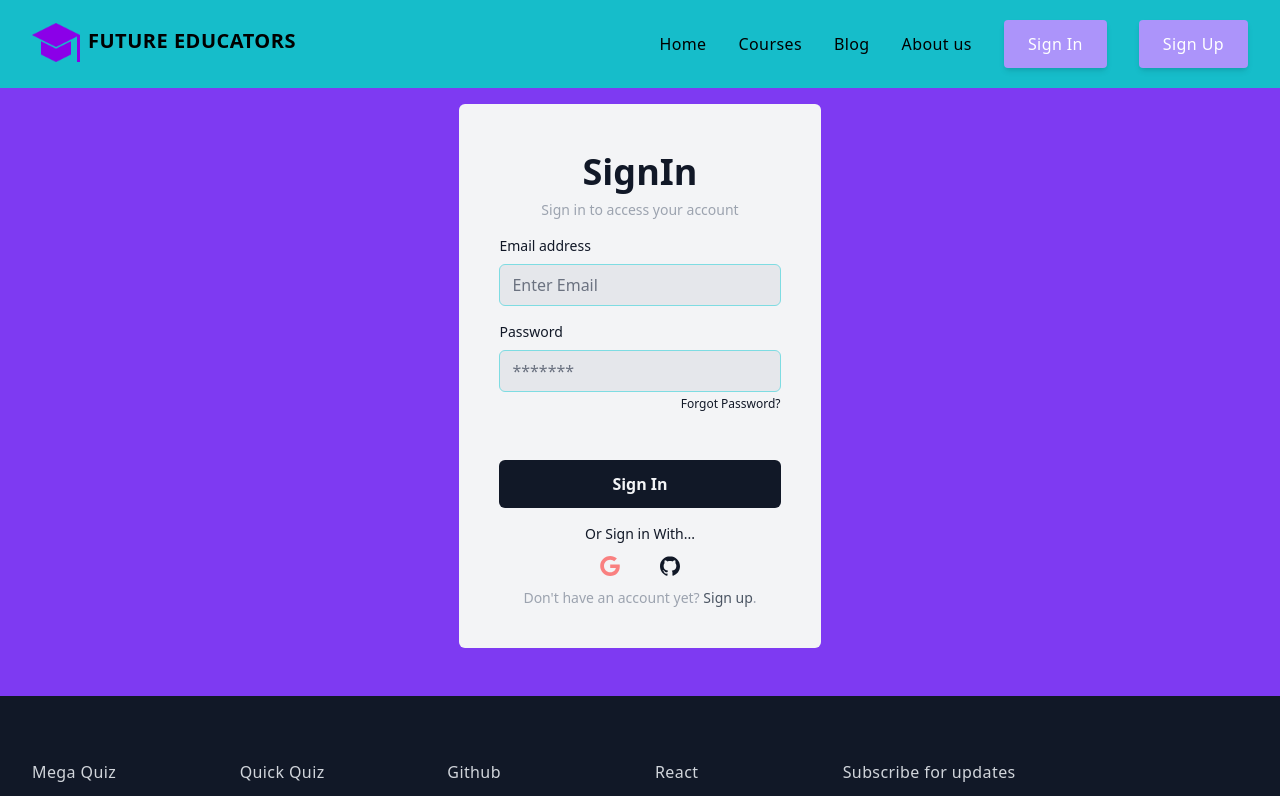
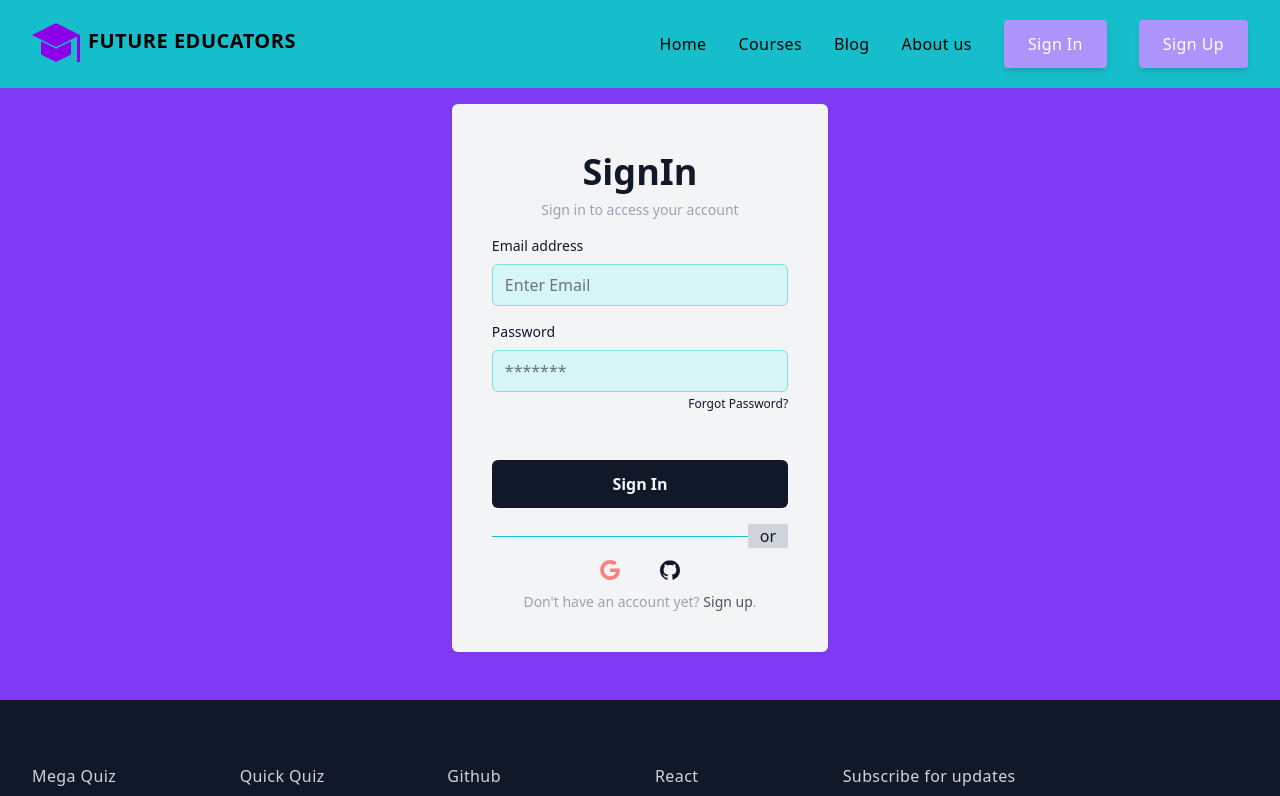
Before and after one commit to mazharulshameem/future-educators, a React (Create React App) app: page /signin in a window 1280 px wide. Shown: the top 796 px of the page. Built offline with nearby package versions, Linux system fonts and the light colour scheme.

Commit message:
Home page added

```diff
--- /dev/null
+++ b/src/components/Home/Home.jsx
@@ -0,0 +1,23 @@
+import React from "react";
+import { Outlet } from "react-router-dom";
+import Header from "../Header";
+import LeftBar from "../LeftBar/LeftBar";
+const Home = () => {
+  return (
+    <div>
+      <div>
+        <Header></Header>
+      </div>
+      <div className=" h-full p-16 bg-purple-500 grid grid-cols-4 grid-rows-4 gap-4 ">
+        <div className="col-span-1 bg-slate-100">
+          <LeftBar></LeftBar>
+        </div>
+        <div className="col-span-3 bg-slate-100">
+          <Outlet></Outlet>
+        </div>
+      </div>
+    </div>
+  );
+};
+
+export default Home;
--- /dev/null
+++ b/src/components/LeftBar/LeftBar.jsx
@@ -0,0 +1,11 @@
+import React from "react";
+
+const Leftbar = () => {
+  return (
+    <div>
+      <h1> hey navbar </h1>
+    </div>
+  );
+};
+
+export default Leftbar;
--- a/src/components/Navbar.jsx
+++ b/src/components/Navbar.jsx
@@ -42,9 +42,9 @@ const Navbar = () => {
                 className={({ isActive }) =>
                   isActive ? "bg-purple-700 text-white px-1" : undefined
                 }
-                to="/statistics"
-                aria-label="statistics"
-                title="statistics"
+                to="/courses"
+                aria-label="courses"
+                title="courses"
                 class="font-medium tracking-wide text-black transition-colors duration-200 hover:text-teal-accent-400"
               >
                 Courses
--- a/src/components/SignIn/SignIn.jsx
+++ b/src/components/SignIn/SignIn.jsx
@@ -28,7 +28,7 @@ const SignIn = () => {
                   name="email"
                   id="email"
                   placeholder="Enter Email"
-                  className="w-full px-3 py-2 border rounded-md border-teal-300 focus:border-purple-600 bg-gray-200 text-gray-900"
+                  className="w-full px-3 py-2 border rounded-md border-teal-300 focus:border-purple-600 bg-teal-100 text-gray-900"
                   data-temp-mail-org="0"
                 />
               </div>
@@ -43,7 +43,7 @@ const SignIn = () => {
                   name="password"
                   id="password"
                   placeholder="*******"
-                  className="w-full px-3 py-2 border rounded-md border-teal-300 bg-gray-200 focus:border-purple-600 text-gray-900"
+                  className="w-full px-3 py-2 border rounded-md border-teal-300 bg-teal-100 focus:border-purple-600 text-gray-900"
                 />
                 <div className="flex justify-end text-xs mt-1 mb-0 dark:text-gray-400">
                   <a href="#">Forgot Password?</a>
@@ -61,13 +61,15 @@ const SignIn = () => {
               </div>
             </div>
           </form>
-          <div className="flex items-center pt-4 space-x-1">
-            <div className="flex-1 h-px sm:w-16 dark:bg-teal-700"></div>
-            <p className="px-3 text-sm dark:text-gray-400">
-              Or Sign in With...
-            </p>
-            <div className="flex-1 h-px sm:w-16 dark:bg-teal-700"></div>
+          <div className="flex items-center pt-4 space-x-1"></div>
+
+          <div className="inline-flex justify-center items-center w-full">
+            <hr className="my-2 w-64 h-px bg-teal-400 border-0 dark:bg-gray-700"></hr>
+            <span class=" left-1/2 px-3 font-medium text-gray-900 bg-gray-300 dark:text-white dark:bg-gray-900">
+              or
+            </span>
           </div>
+
           <div className="flex justify-center space-x-4">
             <button aria-label="Log in with Google" className="p-3 rounded-sm">
               <svg
--- a/src/components/Signup/Signup.jsx
+++ b/src/components/Signup/Signup.jsx
@@ -69,9 +69,12 @@ const Signup = () => {
             </div>
           </form>
           <div className="flex items-center pt-4 space-x-1">
-            <div className="flex-1 h-px sm:w-16 dark:bg-teal-700"></div>
-            <p className="px-3 text-sm dark:text-gray-400">Or SignUp With...</p>
-            <div className="flex-1 h-px sm:w-16 dark:bg-teal-700"></div>
+            <div className="inline-flex justify-center items-center w-full">
+              <hr className="my-2 w-64 h-px bg-teal-400 border-0 dark:bg-gray-700"></hr>
+              <span class=" left-1/2 px-3 font-medium text-gray-900 bg-gray-300 dark:text-white dark:bg-gray-900">
+                or
+              </span>
+            </div>
           </div>
           <div className="flex justify-center space-x-4">
             <button aria-label="Log in with Google" className="p-3 rounded-sm">
```
Also changed, not shown: src/App.js (+5 -3 lines).
